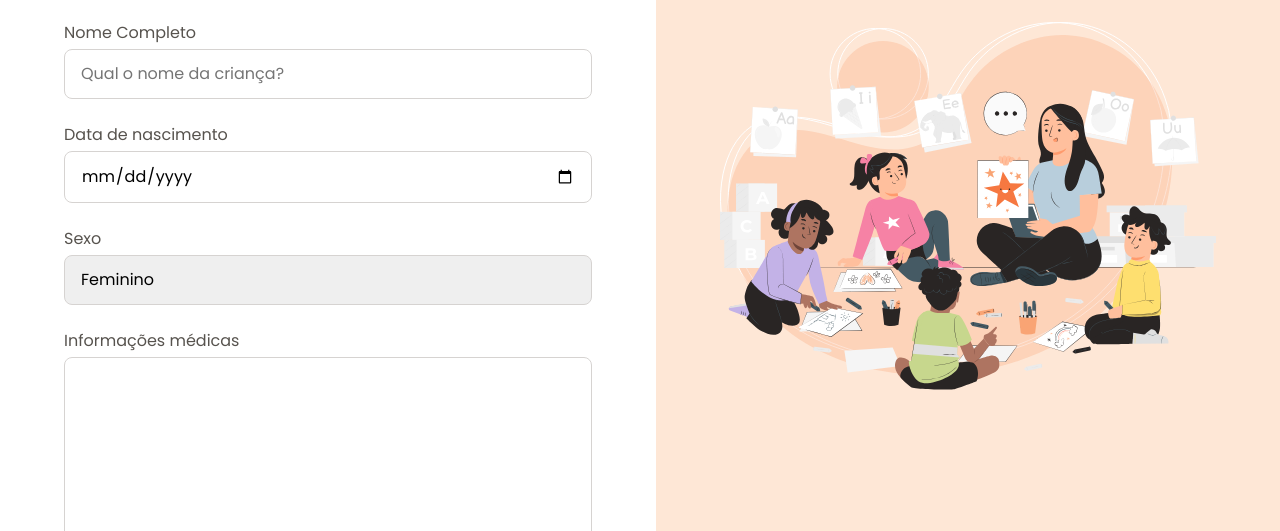
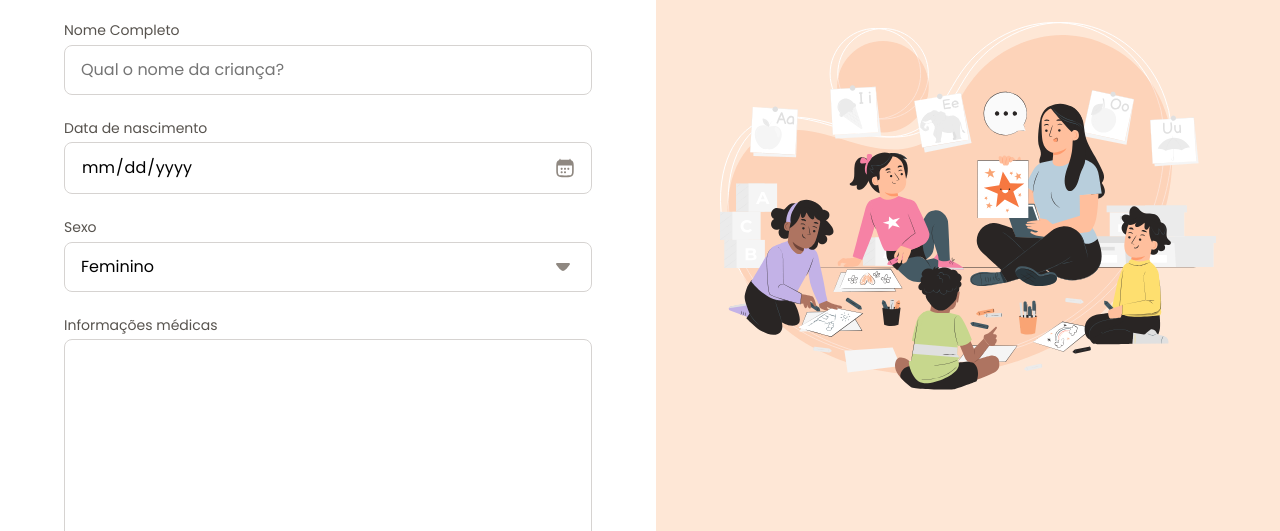
Before and after one commit to andreskull2/form-matricula-responsivo-v1, a plain HTML site: page index.html in a window 1280 px wide. Shown: the part 269-800 px from the top of the page. Drawn offline with Linux system fonts and the light colour scheme.

Commit message:
Adjusting data input and select

```diff
--- a/styles/fields/index.css
+++ b/styles/fields/index.css
@@ -24,3 +24,26 @@ textarea:focus {
     border: .125rem solid var(--stroke-highlight);
     outline-offset: .1px;
 }
+
+input[type="date"] {
+    position: relative;
+}
+
+input[type="date"]::-webkit-calendar-picker-indicator {
+    opacity: 0;
+}
+
+input[type="date"]::before {
+    content: "";
+    position: absolute;
+    background: url(../../assets/icons/calendar-03.svg) center/contain;
+    right: 1rem;
+    width: 1.25rem;
+    height: 1.25rem;
+    top: 50%;
+    transform: translateY(-50%);
+}
+
+select {
+    background: url(../../assets/icons/arrow-down-01.svg) no-repeat calc(100% - 1rem);
+}
--- a/styles/global.css
+++ b/styles/global.css
@@ -7,7 +7,7 @@
 :root {
     --font-family: 'Poppins', sans-serif;
     --text: 400 1rem/1.5 var(--font-family);
-    --text-sm: 400 .875/1.4 var(--font-family);
+    --text-sm: 400 .875rem/1.4 var(--font-family);
 
     --text-primary: #292524;
     --text-secondary: #57534E;
```
